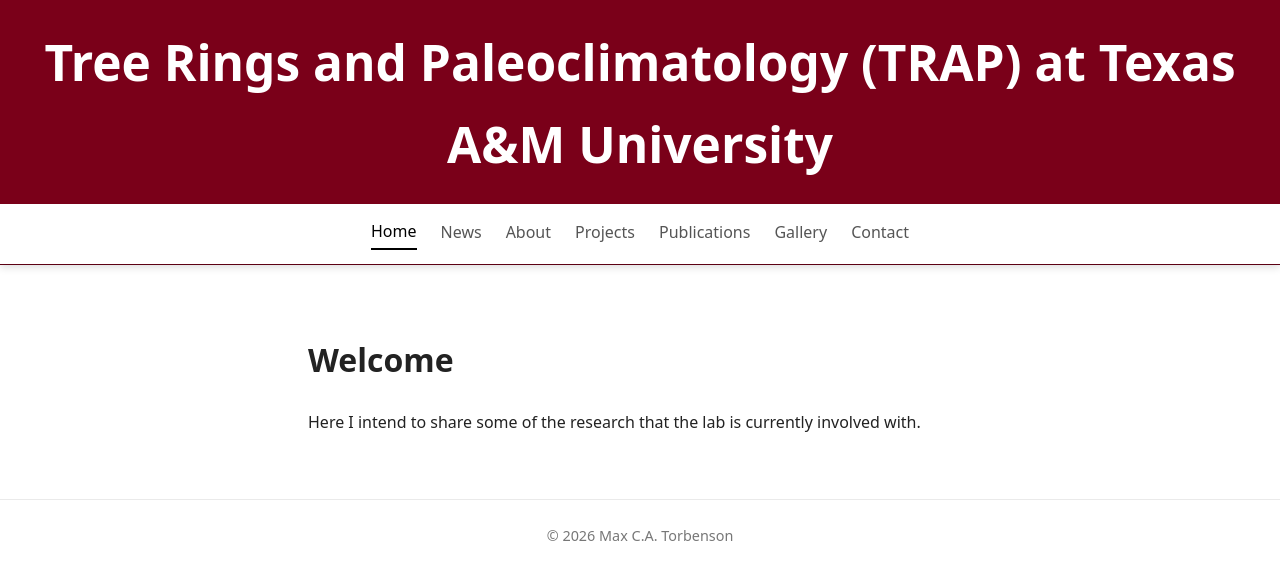
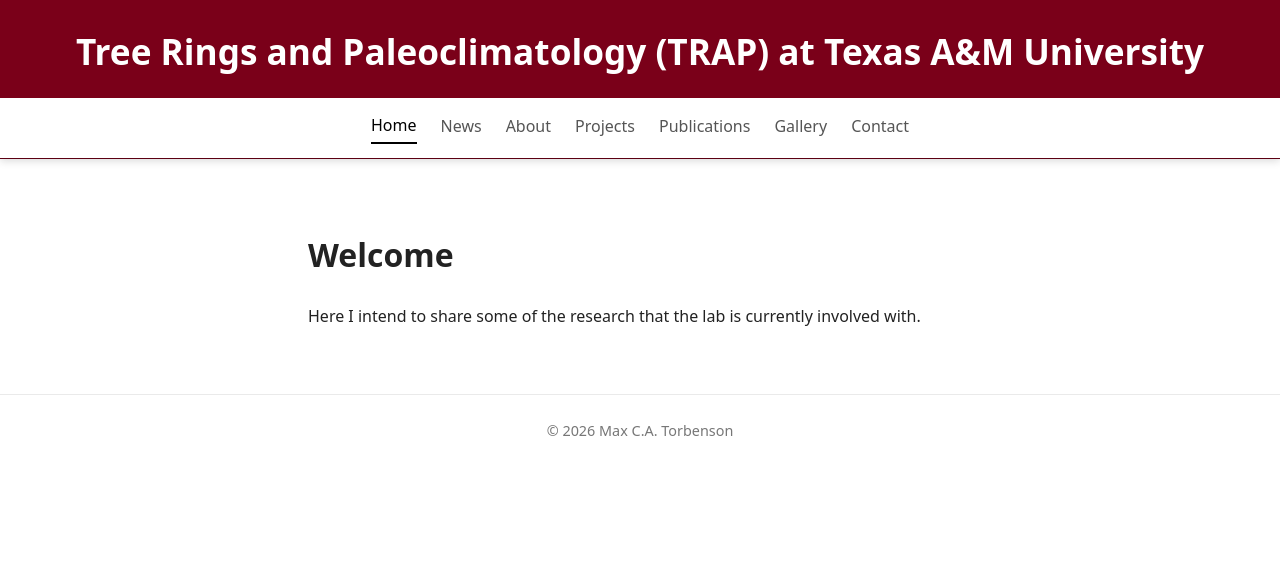
Before and after one commit to mcatorbenson/mcatorbenson.github.io, a Jekyll site: the page built from index.md, in a window 1280 px wide. Shown: the top 580 px of the page. Built offline with Jekyll 4.4.1, drawn with Linux system fonts in a browser that asks for light colours.

Commit message:
Update style.css

```diff
--- a/css/style.css
+++ b/css/style.css
@@ -46,7 +46,7 @@
 
 .site-header header h1 {
   margin: 0;
-  font-size: 3.1rem;
+  font-size: 2.2rem;
   color: #fff;
 
 
```
